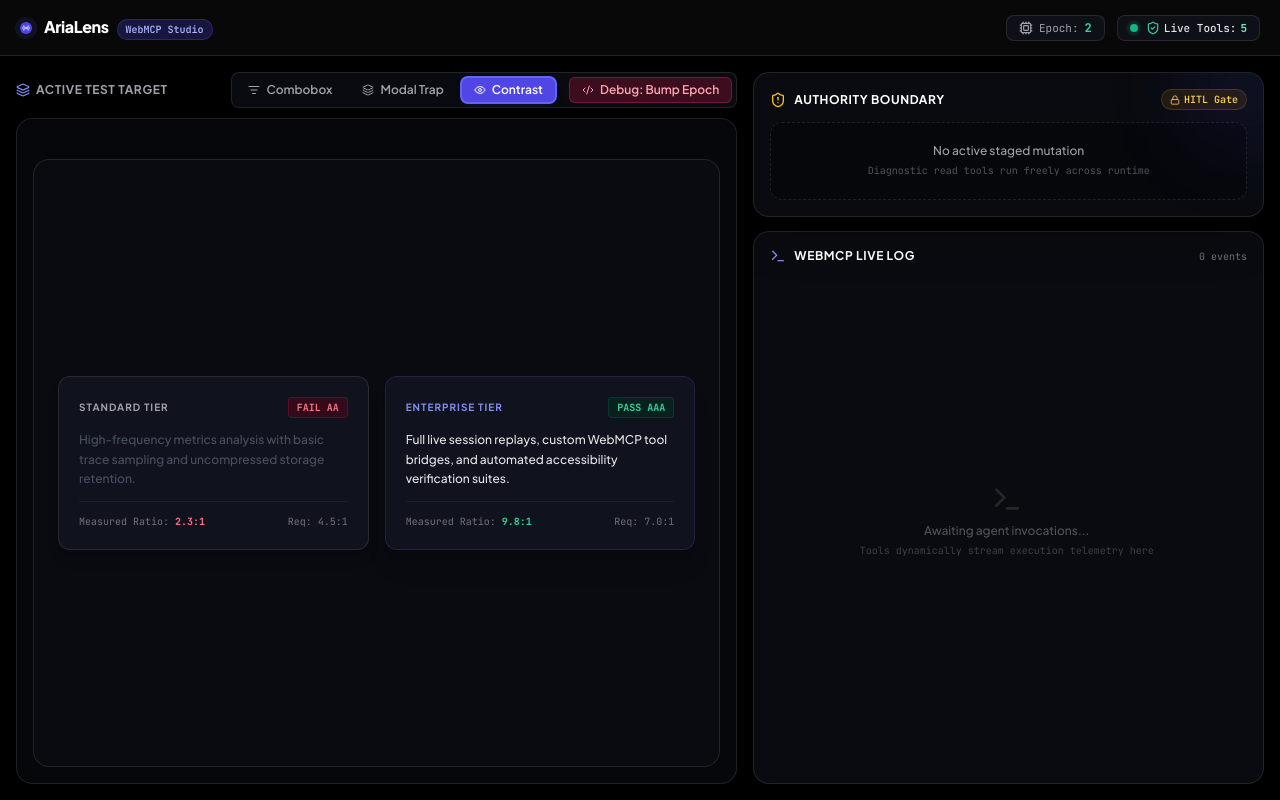
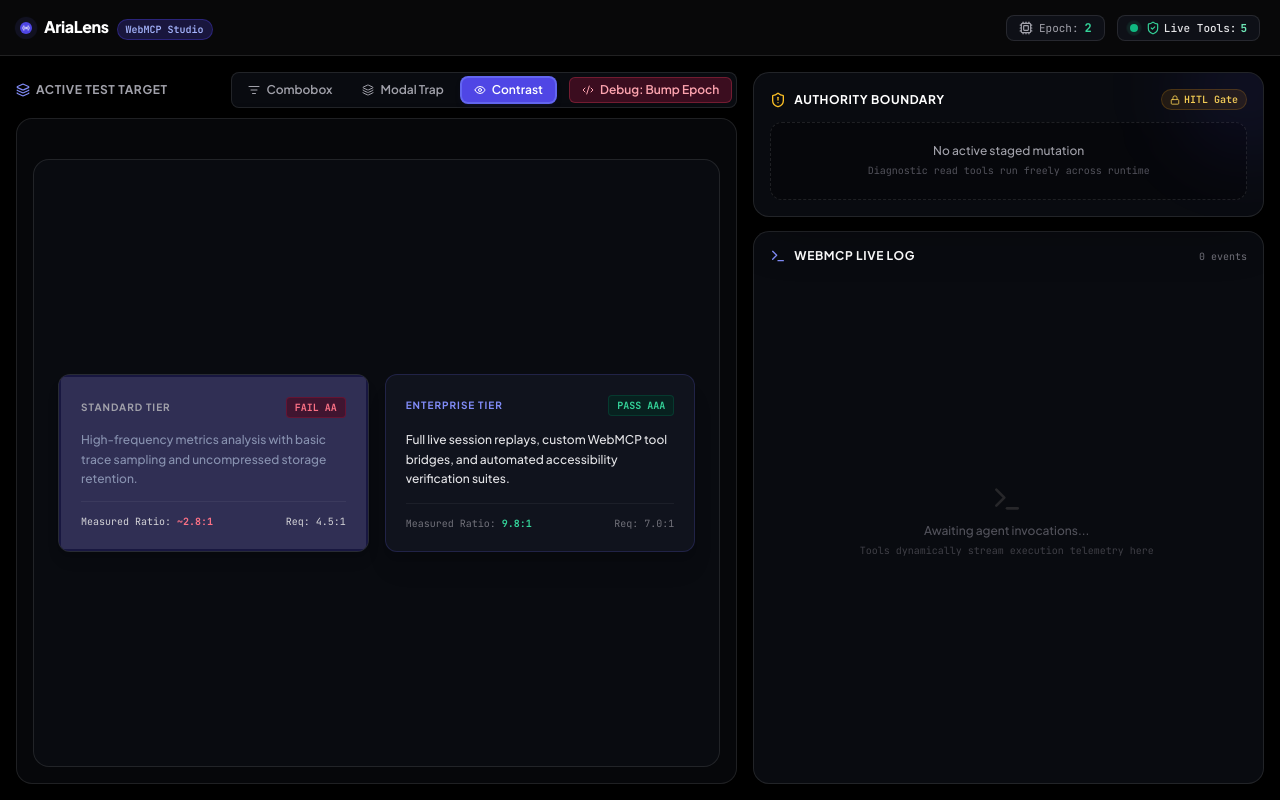
Before and after one commit to AmanM006/AriaLens, a React (Vite) app: page / in a window 1280 px wide. Both pictures are taken after a click on the button "Contrast". Built offline with nearby package versions, Linux system fonts and the light colour scheme.

Commit message:
fix: capability unmount bugs and contrast fixture alpha stack

```diff
--- a/src/App.tsx
+++ b/src/App.tsx
@@ -1,6 +1,6 @@
 import React, { useEffect, useState } from 'react';
 import { useA11yStore } from './store/a11yStore';
-import { registerCoreTools, mountEphemeralCommitTool } from './lib/webmcp/tools';
+import { registerCoreTools, mountEphemeralCommitTool, registerDiagnosticTools } from './lib/webmcp/tools';
 import { Fixtures } from './components/Fixtures';
 import {
   Radio,
@@ -265,7 +265,10 @@ export const App: React.FC = () => {
                     {isCommitMounted ? 'Commit Tool Mounted (Waiting Agent)' : 'Approve & Mount Commit Tool'}
                   </button>
                   <button
-                    onClick={clearStagedPatch}
+                    onClick={() => {
+                      clearStagedPatch();
+                      registerDiagnosticTools();
+                    }}
                     className="px-3.5 py-2 bg-zinc-900 hover:bg-zinc-800 text-zinc-300 border border-white/10 rounded-xl text-xs font-semibold transition flex items-center gap-1 focus:outline-none focus:ring-2 focus:ring-zinc-400 focus:ring-offset-2 focus:ring-offset-black"
                   >
                     <XCircle className="w-3.5 h-3.5 text-zinc-400" />
--- a/src/components/Fixtures.tsx
+++ b/src/components/Fixtures.tsx
@@ -153,19 +153,26 @@ export const Fixtures: React.FC<FixturesProps> = ({ activeFixture, appliedPatche
       {/* FIXTURE 3: Low-Contrast Grid - 100% Dark Themed (No Blinding White!) */}
       {activeFixture === 'contrast' && (
         <div className="grid grid-cols-2 gap-4 w-full">
-          {/* Standard Tier: Low Contrast Fail AA (2.3:1 Ratio in dark theme) */}
-          <div className="bg-[#10131d] p-5 rounded-xl border border-white/10 shadow-lg flex flex-col justify-between">
+          {/* Standard Tier: Low Contrast Fail AA with Alpha Stack */}
+          <div className="bg-[#10131d] p-0.5 rounded-xl border border-white/10 shadow-lg flex flex-col justify-between overflow-hidden relative">
+            {/* Base layer */}
+            <div className="absolute inset-0 bg-indigo-900 z-0"></div>
+            {/* Semi-transparent stack layer 1 */}
+            <div className="absolute inset-0 bg-black/50 z-10"></div>
+
+            {/* Top transparent content container */}
+            <div className="relative z-20 bg-white/10 p-5 flex flex-col h-full justify-between">
               <div className="flex items-center justify-between">
                 <span className="text-[10px] font-bold text-zinc-400 uppercase tracking-widest">Standard Tier</span>
                 <span className="text-[10px] text-rose-400 bg-rose-950/60 border border-rose-800/40 px-2 py-0.5 rounded font-mono font-bold">FAIL AA</span>
               </div>
-            {/* Low contrast color #485060 on #10131d gives exactly 2.3:1 ratio */}
-            <p id="contrast-fail-text" className="text-[#485060] text-xs font-medium my-3 leading-relaxed" {...getDynamicProps('#contrast-fail-text')}>
+              <p id="contrast-fail-text" className="text-[#8892b0] text-xs font-medium my-3 leading-relaxed" {...getDynamicProps('#contrast-fail-text')}>
                 High-frequency metrics analysis with basic trace sampling and uncompressed storage retention.
               </p>
-            <div className="pt-3 border-t border-white/5 flex items-center justify-between text-[10px] font-mono text-zinc-500">
-              <span>Measured Ratio: <strong className="text-rose-400">2.3:1</strong></span>
+              <div className="pt-3 border-t border-white/5 flex items-center justify-between text-[10px] font-mono text-zinc-300">
+                <span>Measured Ratio: <strong className="text-rose-400">~2.8:1</strong></span>
                 <span>Req: 4.5:1</span>
+              </div>
             </div>
           </div>
 
--- a/src/lib/webmcp/tools.ts
+++ b/src/lib/webmcp/tools.ts
@@ -136,6 +136,7 @@ export function registerStagingTool() {
       globalRegistry.unregister("audit_accessibility_tree");
       globalRegistry.unregister("trace_keyboard_trap");
       globalRegistry.unregister("check_contrast_ratios");
+      globalRegistry.unregister("preview_screen_reader");
 
       return { success: true, patchId, currentEpoch: getEpoch() };
     }
```
Lines whose indentation alone changed are shown as unchanged.
